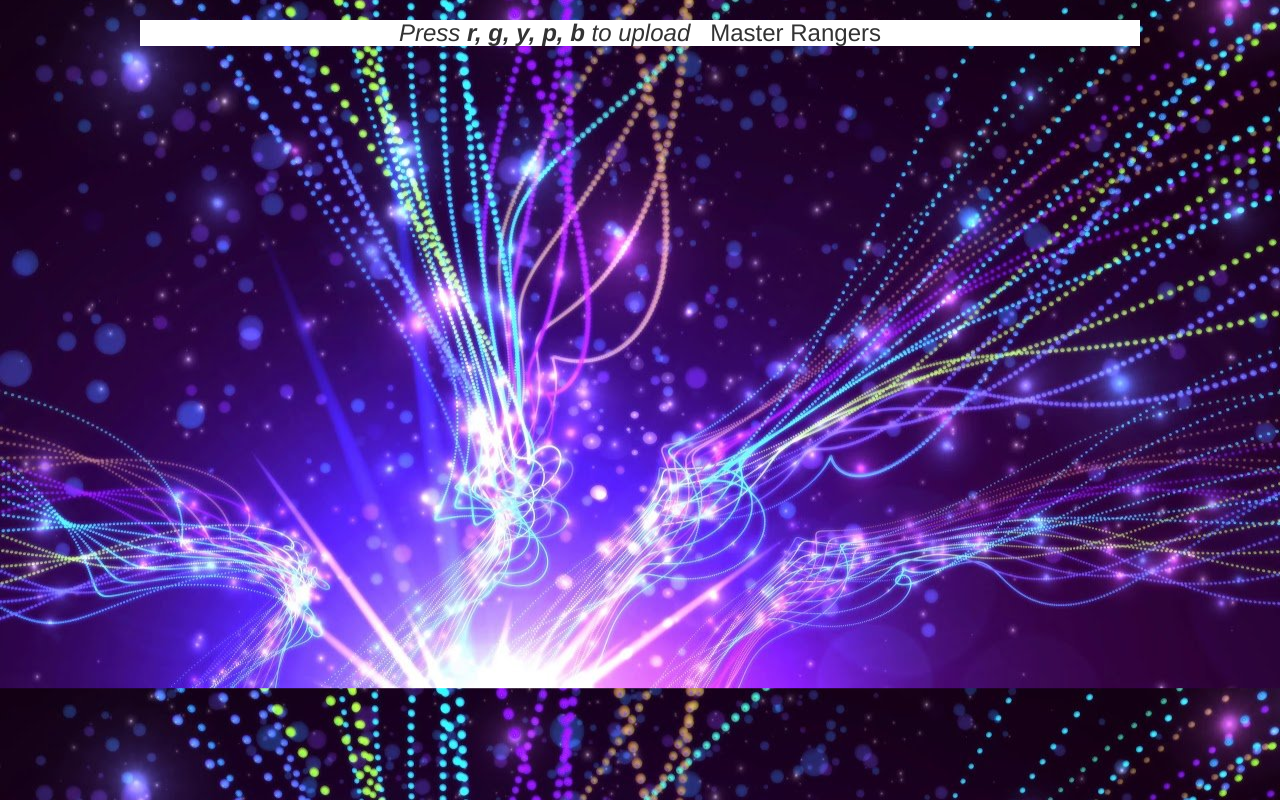
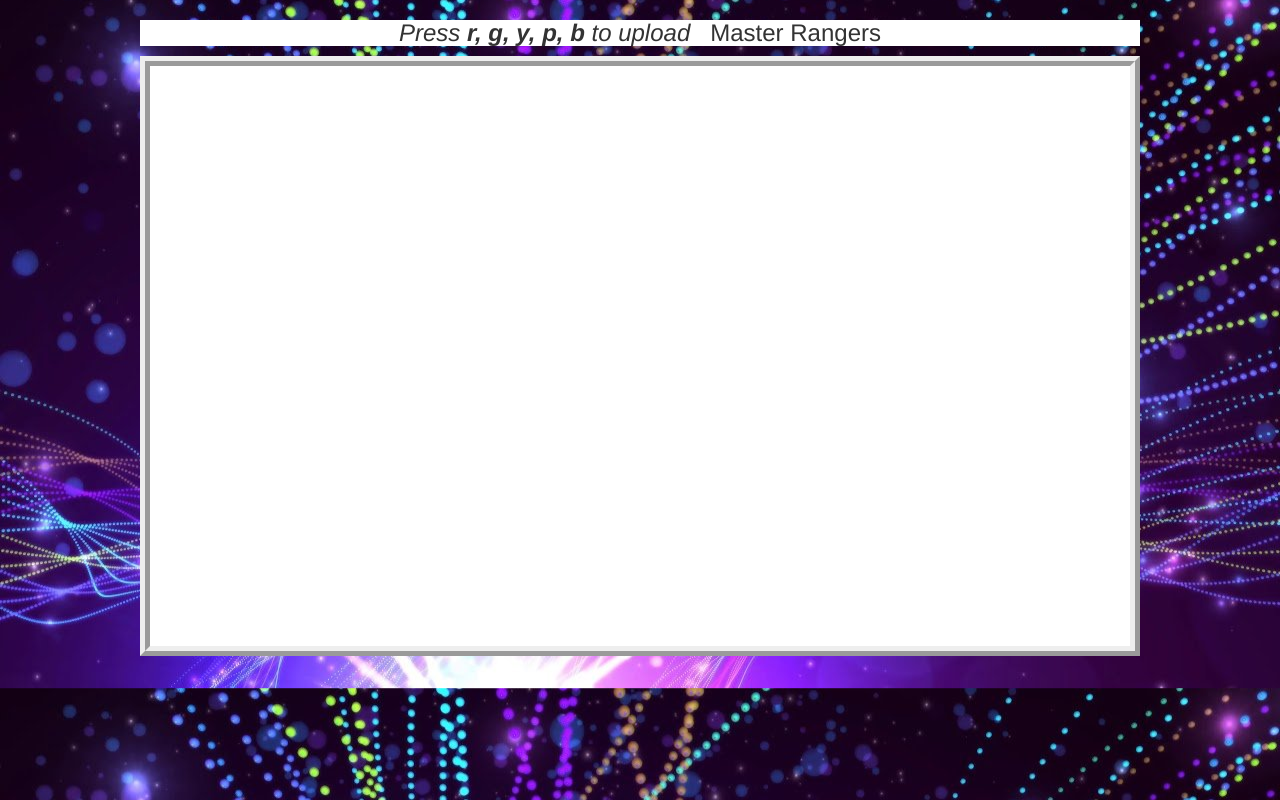
Before and after one commit to PragyanKumar/Project-87, a plain HTML site: page index.html in a window 1280 px wide. Drawn offline with nearby package versions, Linux system fonts and the light colour scheme.

Commit message:
Add files via upload

```diff
--- a/style.css
+++ b/style.css
@@ -4,7 +4,7 @@
     background-position:center;
     background-size:cover;
 }
-#power_Canvas
+#power_canvas
 {
     border-width:10px;
     background-color: white;
```
